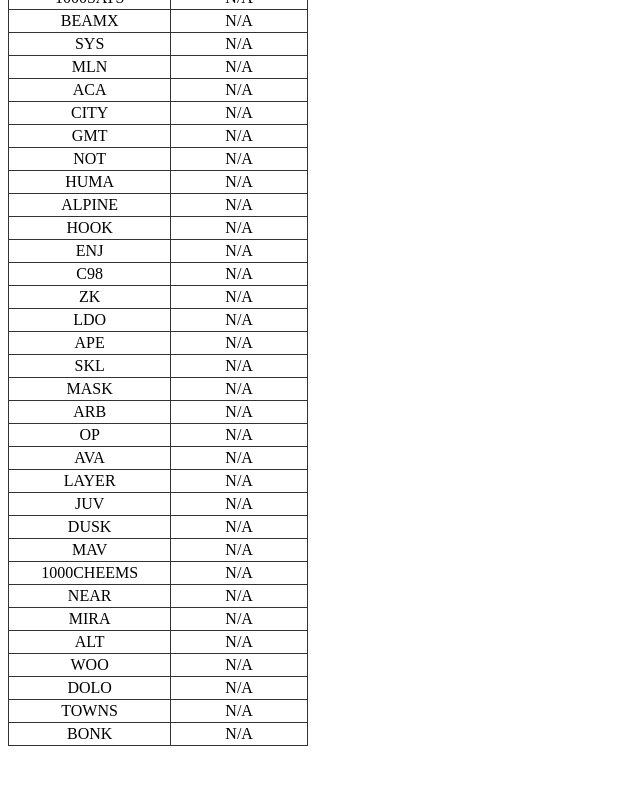
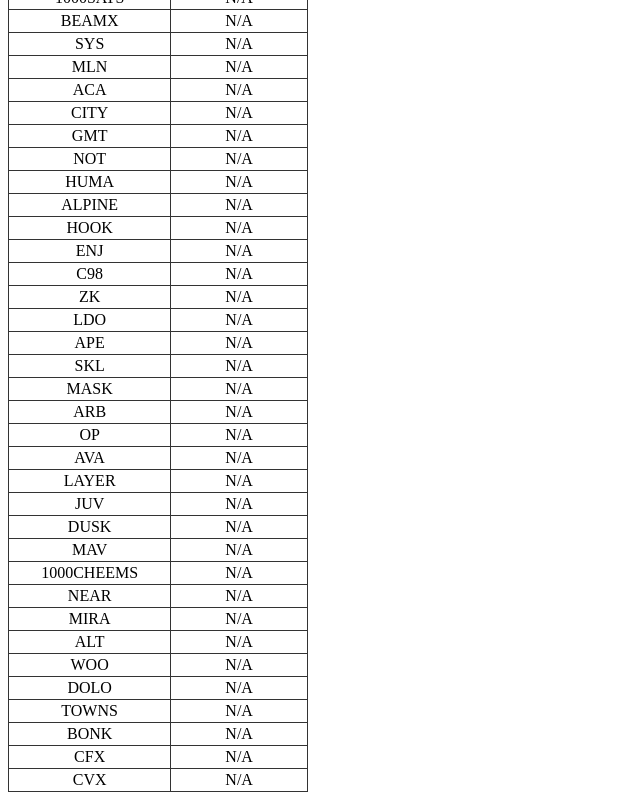
Before and after one commit to ammadahmed146/BNB-Cal, a plain HTML site: page index.html in a window 1280 px wide. Shown: the part 897-1697 px from the top of the page, without its empty margins (0-640 px from the left). Before the commit the page ends 1651 px from the top, so only its background shows below. Drawn offline with Linux system fonts and the light colour scheme; no server answers.

Commit message:
Update index.html

```diff
--- a/index.html
+++ b/index.html
@@ -34,7 +34,8 @@ const coins = [
 "1MBABYDOGE","DOGS","SPELL","FLOKI","1000SATS","BEAMX","SYS","MLN",
 "ACA","CITY","GMT","NOT","HUMA","ALPINE","HOOK","ENJ","C98","ZK",
 "LDO","APE","SKL","MASK","ARB","OP","AVA","LAYER","JUV","DUSK",
-"MAV","1000CHEEMS","NEAR","MIRA","ALT","WOO","DOLO","TOWNS","BONK" ];
+"MAV","1000CHEEMS","NEAR","MIRA","ALT","WOO","DOLO","TOWNS","BONK",
+"CFX","CVX" ];
 
 const symbols = coins.map(coin => coin + "USDT");
 const table = document.getElementById("cryptoTable");
```
